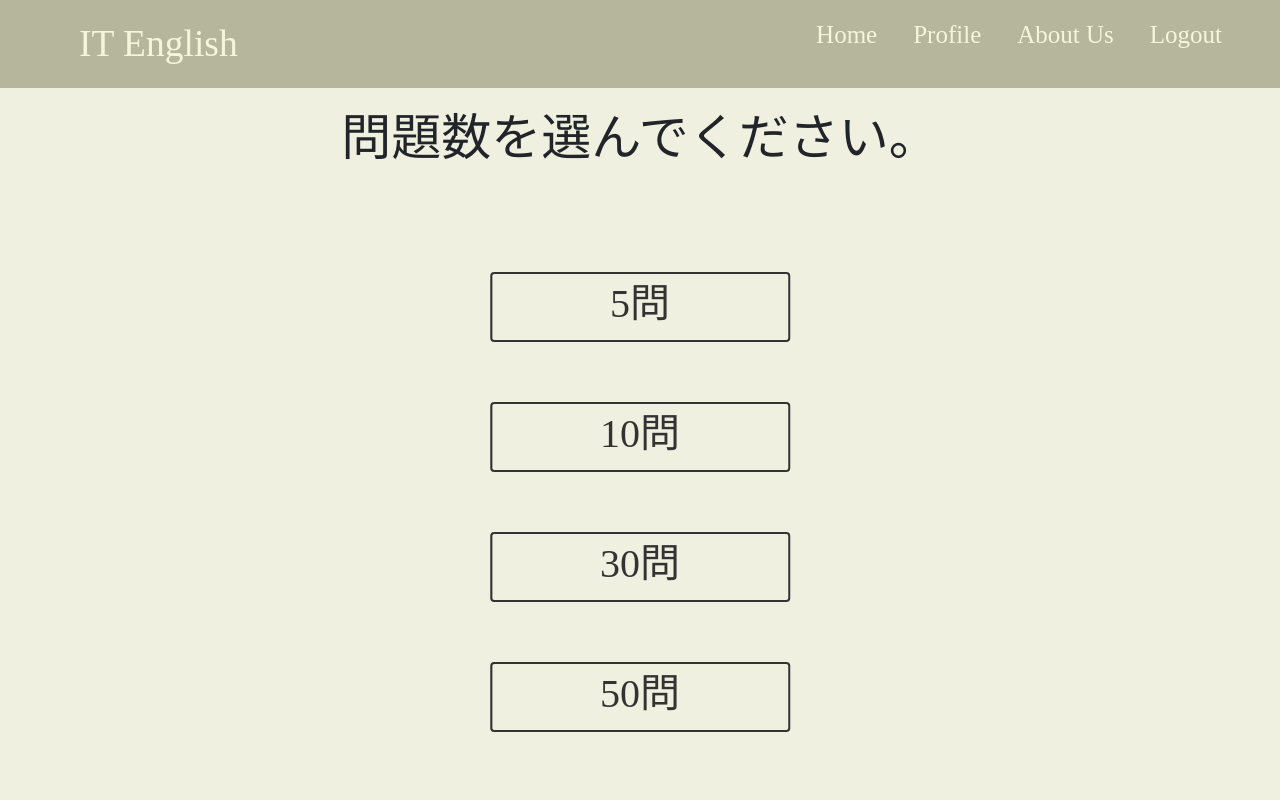
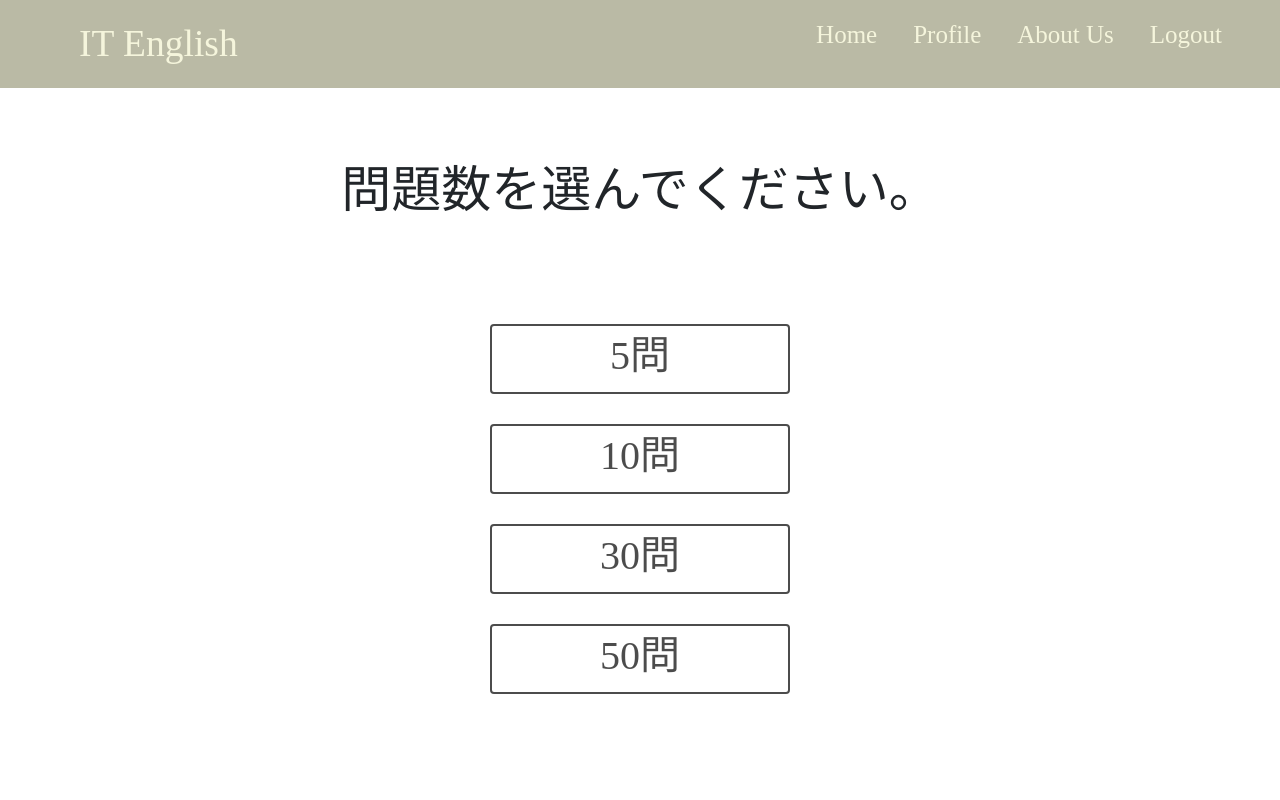
Before and after one commit to shuttleblo/IT_English, a Django app: page /choice/ in a window 1280 px wide. Run offline with Django 3.2, Linux system fonts and the light colour scheme; the visitor is signed in with stand-in values (Sample User, id 1); some libraries are stand-ins or nearby versions; some web fonts are replaced.

Commit message:
[fix] CSS修正

```diff
--- a/it_english/static/css/question/choice.css
+++ b/it_english/static/css/question/choice.css
@@ -1,22 +1,17 @@
 body {
-    height:100vh;
-    background-color: #F0F0E0 !important;
-}
-.container {
-    justify-content:center;
-    align-items:center;
+    height: 100vh;
 }
 .inner {
-    position:absolute;
-    top:50%;
-    left:50%;
-    transform:translate(-50%,-50%);
+    padding-top: 120px;
     text-align:center;
 }
+.choice {
+    margin-top: 4em;
+    display: inline-flex;
+    flex-direction: column;
+    align-items: start; /* ADD */
+}
 
-#position{
-    margin-top:100px;
-}
 h1 {
     margin: 40px auto;
     font-size:50px;
@@ -26,20 +21,20 @@ h1 {
     width:300px;
     height:70px;
     text-align:center;
-    border:2px solid #333 !important;
+    border:2px solid rgba(0,0,0,0.7) !important;
     border-radius: 4px;
     float:left;
     cursor:pointer;
     position:relative;
     box-sizing:border-box;
     overflow:hidden;
-    margin:0 0 60px 0;
+    margin:0 0 30px 0;
 }
 
 .animation a {
     font-family:arial;
     font-size:40px;
-    color:#333 !important;
+    color:rgba(0,0,0,0.7) !important;
     text-decoration:none;
     line-height:60px;
     transition:all .10s ease;
@@ -51,7 +46,7 @@ h1 {
     height:70px;
     top:-2px;
     left:-300px;
-    background: #333;
+    background: rgba(0,0,0,0.7);
     position:absolute;
     transition:all .5s ease;
     z-index:1;
@@ -62,9 +57,3 @@ h1 {
 .animation:hover a {
     color:#FFFFFF !important;
 }
-.choice {
-    display: inline-flex;
-    flex-direction: column;
-    align-items: start; /* ADD */
-    margin-top: 4em;
-}
--- a/it_english/static/css/question/q_answer.css
+++ b/it_english/static/css/question/q_answer.css
@@ -39,9 +39,8 @@
     padding-left: 100px; */
     /* padding-top: 20px; */
     background-color: #fff;
-    width: 1020px;
-
-
+    width: 100vw;
+    height: 100vh;
   }
   footer {
     background-color: #fff;
--- a/it_english/templates/question/choice.html
+++ b/it_english/templates/question/choice.html
@@ -7,7 +7,7 @@
 
 {% block body %}
 
-<div class="container" >
+<main>
     <div class="inner">
         <h1 id="position">問題数を選んでください。</h1>
         <div class="choice">
@@ -29,5 +29,5 @@
             </div>
         </div>
     </div>
-</div>
+</main>
 {% endblock %}
```
